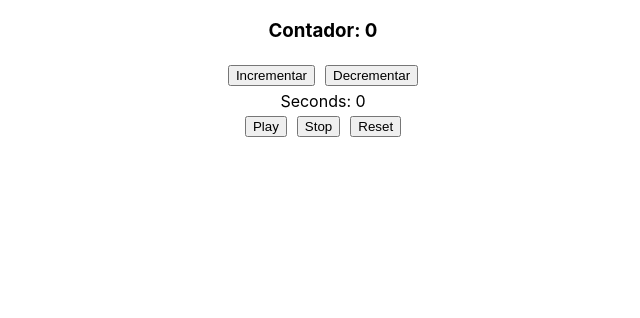
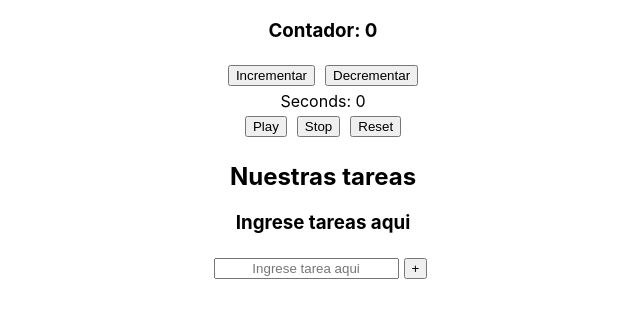
Before and after one commit to LucianoMoyano/Proyecto-redux, a React (Create React App) app: page / in a window 1280 px wide. Shown: the top 318 px of the page, without its empty margins (317-957 px from the left). Built offline with nearby package versions, Linux system fonts and the light colour scheme.

Commit message:
mini proyecto de tareas

```diff
--- /dev/null
+++ b/src/components/TodoList/TodoList.jsx
@@ -0,0 +1,54 @@
+import React, { useState } from "react";
+
+export const TodoList = () => {
+  const [todos, setTodos] = useState([]);
+  const [todo, setTodo] = useState("");
+
+  const handleSubmit = (e) => {
+    e.preventDefault();
+
+    //Ahora hacemos el formato de nuestra tarea
+
+    const newTodo = {
+      id: new Date().getTime(),
+      text: todo,
+      completed: false,
+    };
+
+    //concatenamos en el estado setTodos, todos los todos con la funcion spread operator
+    setTodos([...todos, newTodo]);
+    setTodo("");
+  };
+
+  const deleteTodo = (id) => {
+    const upDatedTodos = todos.filter((todo) => todo.id !== id);
+    setTodos(upDatedTodos);
+  };
+
+  return (
+    <>
+      <div className="div-container">
+        <h2>Nuestras tareas</h2>
+        <h3>Ingrese tareas aqui</h3>
+        <form onSubmit={handleSubmit}>
+          <input
+            type="text"
+            placeholder="Ingrese tarea aqui"
+            value={todo}
+            onChange={(e) => {
+              setTodo(e.target.value);
+            }}
+          />
+          <button type="submit">+</button>
+        </form>
+        {todos.map((todo) => (
+          <div key={todo.id}>
+            {todo.text}
+            {""}
+            <button onClick={() => deleteTodo(todo.id)}>x</button>
+          </div>
+        ))}
+      </div>
+    </>
+  );
+};
--- a/src/index.js
+++ b/src/index.js
@@ -3,12 +3,14 @@ import ReactDOM from "react-dom/client";
 import "./index.css";
 import App from "./App";
 import { Seconds } from "./components/Seconds/Seconds";
+import { TodoList } from "./components/TodoList/TodoList";
 
 const root = ReactDOM.createRoot(document.getElementById("root"));
 root.render(
   <React.StrictMode>
     <App />
     <Seconds />
+    <TodoList />
   </React.StrictMode>
 );
 
```
